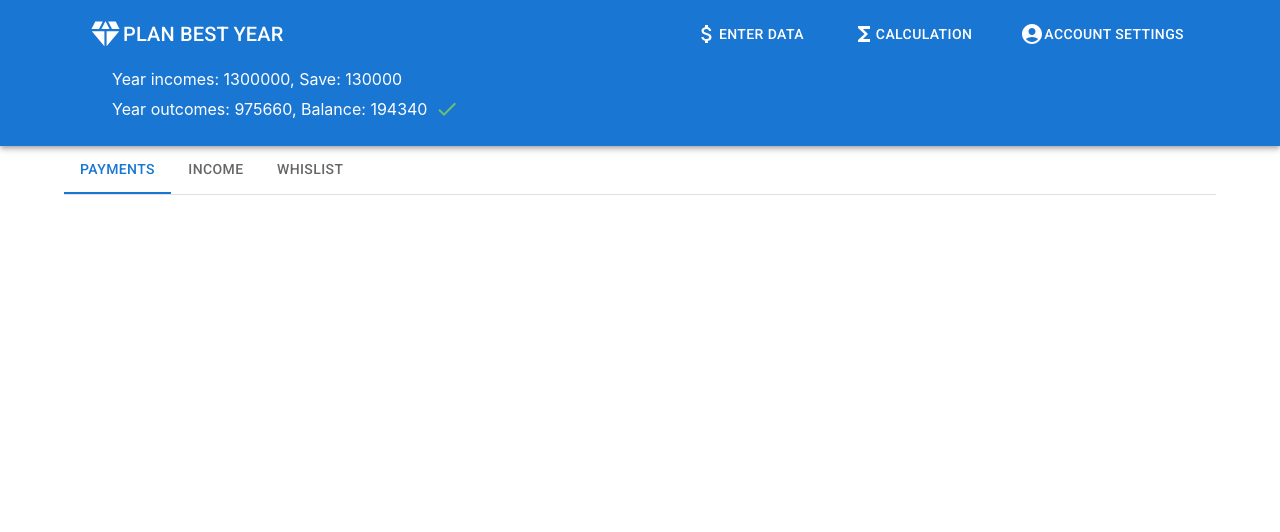
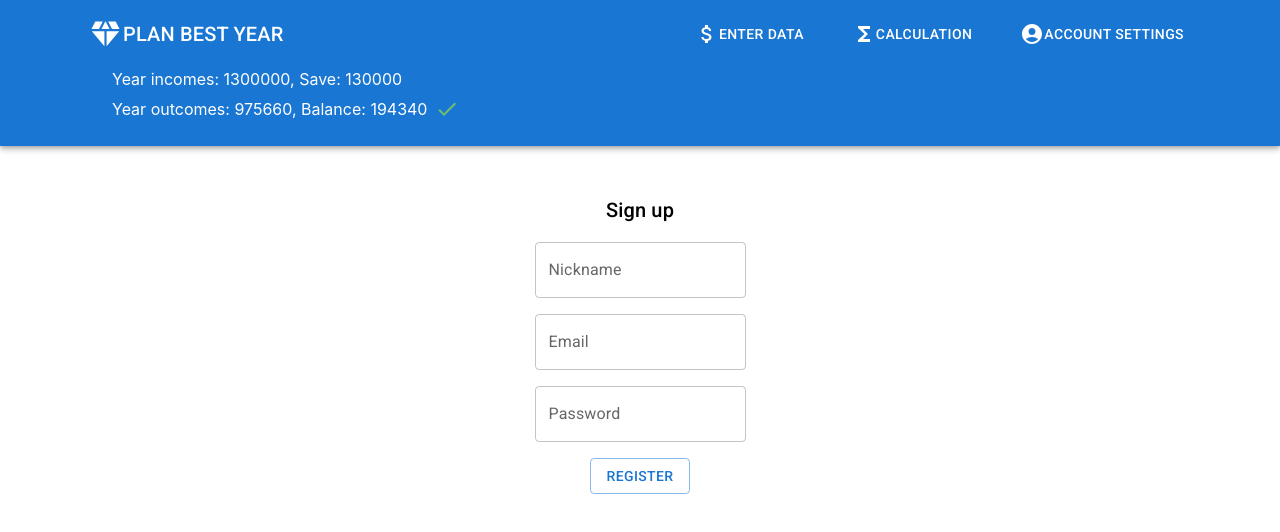
Before and after one commit to lunenok/moneybox, a React (Create React App) app: page /register in a window 1280 px wide. Shown: the top 532 px of the page. Built offline with nearby package versions, Linux system fonts and the light colour scheme; no server answers.

Commit message:
registration work v0.1

```diff
--- a/package.json
+++ b/package.json
@@ -10,6 +10,7 @@
     "@testing-library/jest-dom": "5.16.4",
     "@testing-library/react": "12.1.4",
     "@testing-library/user-event": "13.5.0",
+    "firebase": "^9.8.1",
     "formik": "2.2.9",
     "mobx": "6.5.0",
     "mobx-react-lite": "3.3.0",
--- a/public/index.html
+++ b/public/index.html
@@ -24,6 +24,10 @@
       work correctly both with client-side routing and a non-root public URL.
       Learn how to configure a non-root public URL by running `npm run build`.
     -->
+    <link
+      rel="stylesheet"
+      href="https://fonts.googleapis.com/css?family=Roboto:300,400,500,700&display=swap"
+    />
     <title>money year</title>
   </head>
   <body>
--- a/src/components/main-screen.jsx
+++ b/src/components/main-screen.jsx
@@ -4,6 +4,7 @@ import Calculation from './calculation';
 import Login from './login';
 import { Route, Routes} from 'react-router-dom';
 import InputingInformation from './input-info';
+import SignUp from './sign-up';
 
 export default function MainScreen() {
 
@@ -16,6 +17,8 @@ export default function MainScreen() {
                 </Route>
                 <Route path='/account' element={<Login />}>
                 </Route>
+                <Route path='/register' element={<SignUp />}>
+                </Route>
             </Routes>
         </Container>
     );
--- /dev/null
+++ b/src/components/sign-up.jsx
@@ -0,0 +1,46 @@
+import React, {useState} from 'react';
+import { getAuth, createUserWithEmailAndPassword } from "firebase/auth";
+import {app} from './../firebase';
+import { Button, Grid, TextField, Typography } from '@mui/material';
+
+export default function SignUp() {
+    const auth = getAuth(app);
+    const [email, setEmail] = useState("");
+    const [password, setPassword] = useState("");
+    const [nickname, setNickname] = useState("");
+
+    const register = () => {
+        createUserWithEmailAndPassword(auth, email, password)
+        .then((userCredential) => {
+          // Signed in
+          const user = userCredential.user;
+          // ...
+        })
+        .catch((error) => {
+          const errorCode = error.code;
+          const errorMessage = error.message;
+          alert(errorMessage)
+          // ..
+        });
+    }
+
+    return (
+        <Grid container spacing={2} mt={4} direction={'column'} alignItems="center" justifyContent="center">
+                <Grid item>
+                    <Typography variant={'h6'}>Sign up</Typography>
+                </Grid>
+                <Grid item>
+                    <TextField name='nickname' label='Nickname' placeholder='nickname' mb={2} value={nickname} onChange={(e) => setNickname(e.target.value)}></TextField>
+                </Grid>
+                <Grid item>
+                    <TextField name='email' label='Email' placeholder='email' value={email} onChange={(e) => setEmail(e.target.value)}></TextField>
+                </Grid>
+                <Grid item>
+                    <TextField name='password' label='Password' value={password} onChange={(e) => setPassword(e.target.value)}></TextField>
+                </Grid>
+                <Grid item>
+                    <Button name='register' variant="outlined" onClick={register}>Register</Button>
+                </Grid>
+        </Grid>
+    )
+}
--- /dev/null
+++ b/src/firebase.js
@@ -0,0 +1,14 @@
+import { initializeApp } from "firebase/app";
+
+const firebaseConfig = {
+  apiKey: process.env.REACT_APP_FIREBASE_API_KEY,
+  authDomain: process.env.REACT_APP_FIREBASE_AUTH_DOMAIN,
+  projectId: process.env.REACT_APP_FIREBASE_PROJECT_ID,
+  storageBucket: process.env.REACT_APP_FIREBASE_STORAGE_BUCKET,
+  messagingSenderId: process.env.REACT_APP_FIREBASE_MESSAGING_SENDER_ID,
+  appId: process.env.REACT_APP_FIREBASE_APP_ID
+};
+
+console.log(firebaseConfig);
+
+export const app = initializeApp(firebaseConfig);
```
Also changed, not shown: src/store/auth.js (added), 2 other files (tests, documents, lock files or other folders).
